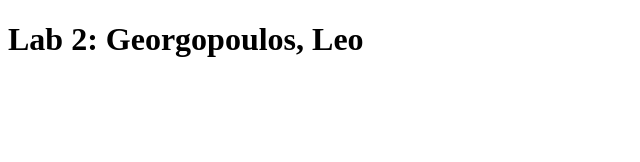
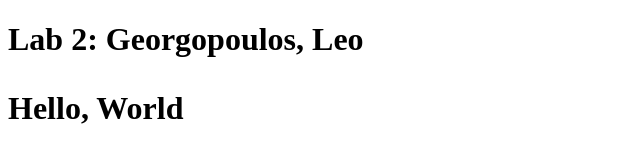
Before and after one commit to lgeorgopoul/webdevs2, a plain HTML site: page labs/lab2.html in a window 1280 px wide. Shown: the whole page, without its empty margins (0-640 px from the left). Drawn offline with Linux system fonts and the light colour scheme.

Commit message:
add p element

```diff
--- a/labs/lab2.html
+++ b/labs/lab2.html
@@ -4,6 +4,8 @@
         <title>Lab 2: Georgopoulos, Leo</title>
     </head>
     <body>
-        <h1>Lab 2: Georgopoulos, Leo</h1>
+        <h1>Lab 2: Georgopoulos, Leo
+            <p>Hello, World</p>
+        </h1>
     </body>
 </html>
```
